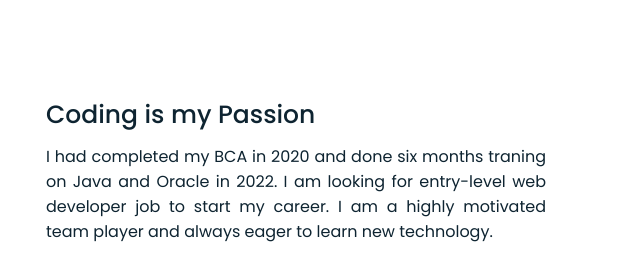
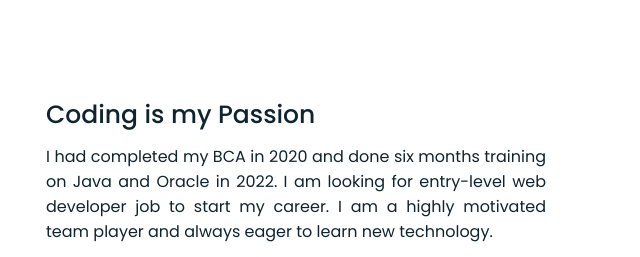
Before and after one commit to Aman-Sharma404/portofolio.github.io, a plain HTML site: page index.html in a window 1280 px wide. Shown: the part 971-1228 px from the top of the page, 569-1209 px from the left. Drawn offline with Linux system fonts and the light colour scheme.

Commit message:
Update index.html

```diff
--- a/index.html
+++ b/index.html
@@ -91,7 +91,7 @@
                 <div class="right">
                     <div class="topic">Coding is my Passion</div>
                     <p>
-                        I had completed my BCA in 2020 and done six months traning on Java and Oracle in 2022. I am looking for entry-level web developer job to start my career. I am a highly motivated team player and always eager to learn new technology.
+                        I had completed my BCA in 2020 and done six months training on Java and Oracle in 2022. I am looking for entry-level web developer job to start my career. I am a highly motivated team player and always eager to learn new technology.
                     </p>
                     <div class="button">
                         <a href="https://1drv.ms/b/s!AjOXq5wwt_qdmjszYVtRRYsxvOyA?e=9Nufh3" target="_blank"><button>Download CV</button></a>
```
